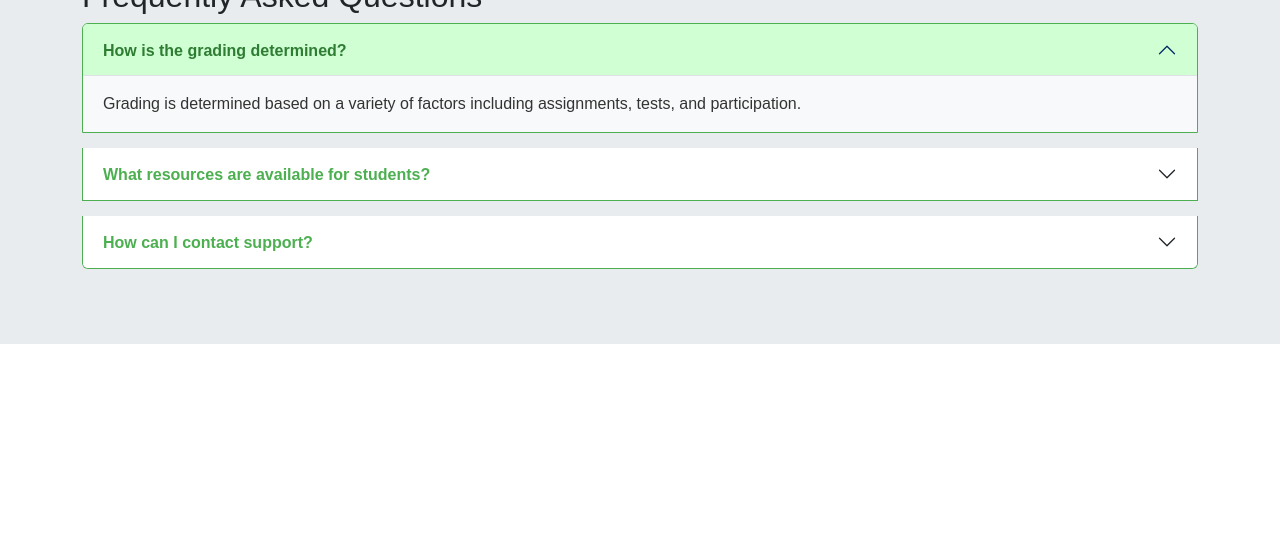
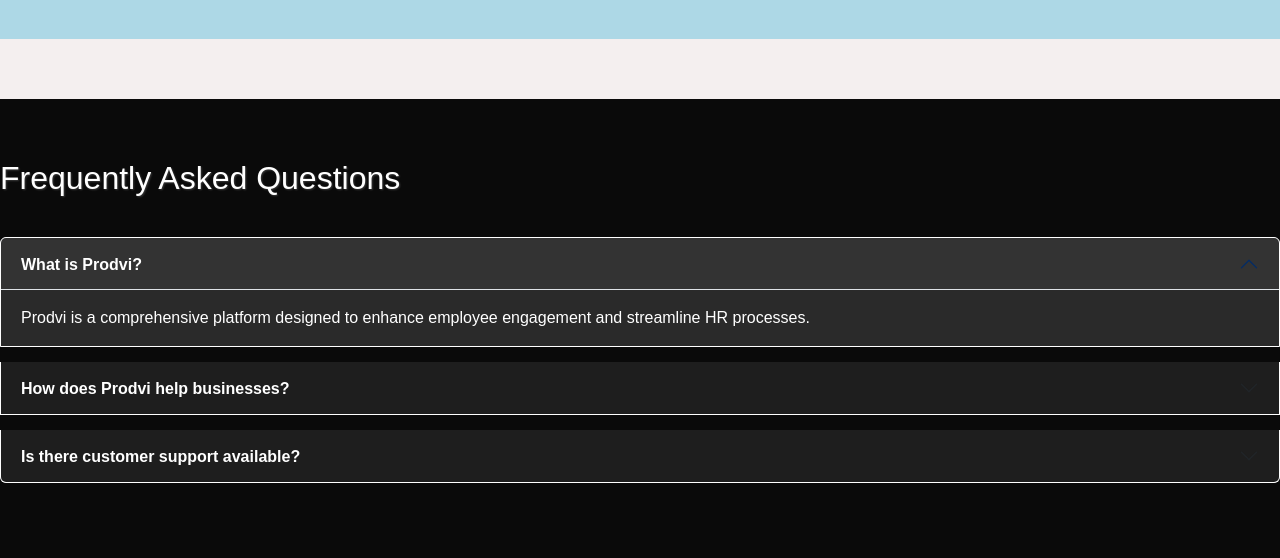
Before and after one commit to WarLoRDlArS/Prodvi, a Django app: page / in a window 1280 px wide. Shown: the part 1928-2486 px from the top of the page. Before the commit the page ends 2272 px from the top, so only its background shows below. Run offline with Django 5.2, Linux system fonts and the light colour scheme; some web fonts are replaced.

Commit message:
Edited landing_page, signup, and login

```diff
--- a/Prodvi/settings.py
+++ b/Prodvi/settings.py
@@ -150,7 +150,7 @@
 #  Typically, this would be a top-level folder inside your project
 STATIC_URL = 'static/'
 
-STATICFILES_DIRECTORY = [
+STATICFILES_DIRS = [
     BASE_DIR / "staticFiles",
 ]
 # do collect static after changing any static files
--- a/users/templates/users/landing_page.html
+++ b/users/templates/users/landing_page.html
@@ -28,47 +28,63 @@
       margin: 0;
       height: 100vh;
       font-family: "Montserrat-Regular", sans-serif;
+      background-color: #f4efef;
+      color: rgb(0, 0, 0);
     }
 
     .navbar {
       z-index: 1000;
-      background: rgba(65, 72, 68, 0.57);
-      position: sticky;
+      background-color: #121212;
+      /* Solid background color */
+      position: fixed;
+      /* Fixed position */
       top: 0;
-      backdrop-filter: blur(3px);
+      width: 100%;
+      /* Ensure it covers full width */
+      padding: 0.3rem 0;
+      /* Reduced vertical padding */
     }
 
     .navbar-brand {
       font-family: "Montserrat-Bold", sans-serif;
-      font-size: 2.5rem;
+      font-size: 1.5rem;
+      /* Reduced font size */
       text-transform: uppercase;
-      letter-spacing: 2px;
-      color: #66bb6a;
+      letter-spacing: 0.5px;
+      /* Reduced letter spacing */
+      color: white;
       transition: color 0.3s ease;
     }
 
     .navbar-brand:hover {
-      color: #2e7d32;
-      text-shadow: 2px 2px 5px rgba(0, 0, 0, 0.1);
+      text-shadow: 2px 2px 5px rgba(255, 255, 255, 0.2);
     }
 
     .nav-link {
       color: #ffffff;
       transition: color 0.3s ease, background-color 0.3s ease;
-      padding: 10px 20px;
+      padding: 5px 10px;
+      /* Reduced padding */
+      font-size: 0.85rem;
+      /* Reduced font size */
     }
 
     .nav-link:hover {
-      color: #8def92;
-      background-color: rgba(0, 0, 0, 0.4);
+      background-color: rgba(255, 255, 255, 0.1);
       border-radius: 10px;
     }
 
     h1 {
       font-family: "Montserrat-Bold", sans-serif;
       margin-bottom: 20px;
-      color: #32aa42;
-      text-shadow: 1px 1px 2px rgba(0, 0, 0, 0.4);
+      text-shadow: 1px 1px 2px rgba(255, 255, 255, 0.2);
+    }
+
+    .section {
+      padding: 40px;
+      background-color: #add8e6;
+      margin-top: 60px;
+      /* Added margin to push content below fixed navbar */
     }
 
     #about1,
@@ -120,47 +135,60 @@
     }
 
     #faq {
-      background-color: #e9ecef;
+      background-color: #0a0a0a;
       padding: 60px 0;
     }
 
     .faq-header {
+      color: white;
+      /* Change text color to white */
       font-family: "Montserrat-Bold", sans-serif;
       font-size: 2rem;
       margin-bottom: 40px;
-      color: #4caf50;
     }
 
+
     .accordion-item {
-      border: 1px solid #4caf50;
+      border: 1px solid #ffffff;
       margin-bottom: 15px;
       transition: box-shadow 0.3s;
     }
 
     .accordion-button {
-      background-color: #fff;
-      color: #4caf50;
+      background-color: #1e1e1e;
+      color: white;
       font-weight: bold;
     }
 
     .accordion-button:not(.collapsed) {
-      background-color: #d0ffd4;
-      color: #2e7d32;
+      background-color: #333333;
+      color: white;
     }
 
     .accordion-body {
-      background-color: #f8f9fa;
-      color: #333;
+      background-color: #2a2a2a;
+      color: white;
     }
 
-    .video-container {
+    .image-container {
       position: relative;
       width: 100%;
       height: 100vh;
       overflow: hidden;
+      animation: fadeIn 1s ease;
     }
 
-    .video-container video {
+    @keyframes fadeIn {
+      from {
+        opacity: 0;
+      }
+
+      to {
+        opacity: 1;
+      }
+    }
+
+    .image-container img {
       position: absolute;
       top: 50%;
       left: 50%;
@@ -199,22 +246,17 @@
 
   {% csrf_token %}
 
-  <div class="video-container">
-    <video autoplay muted loop>
-      <source src="{% static 'images/Eco1.mp4' %}" type="video/mp4" />
-      Your browser does not support the video tag.
-    </video>
-    <div class="overlay">
+  <div class="image-container">
+    <img src="https://odblogs.zohowebstatic.com/sites/qntrl-blog/files/qntrl-blog/performance_review_feature_image.jpg"
+      alt="Background Image" />
     <div class="overlay-text">
-        <h1>Welcome to Prodvi!</h1>
-        <h3>Yahape ek image ya fir video ayaga.</h3>
-      </div>
+      <h1>Welcome to Prodvi</h1>
+      <p>Redefining the future of work.</p>
     </div>
     <div class="header">
-      <nav class="navbar navbar-expand-lg">
+      <nav class="navbar navbar-expand-lg fixed-top"> <!-- Added fixed-top class -->
         <div class="container">
           <a class="navbar-brand" href="#">
-            <img src="{% static 'logo.png' %}" alt="Logo" class="logo" />
             Prodvi
           </a>
           <button class="navbar-toggler" type="button" data-bs-toggle="collapse" data-bs-target="#navbarNav"
@@ -246,72 +288,49 @@
     <div class="vision">
       <h1>Vision</h1>
       <ul>
-        <li>
-          Foster a work environment where employees feel valued and empowered
-          to reach their full potential.
-        </li>
-        <li>
-          Create a seamless and efficient process for managing employee data
-          and workflows.
-        </li>
-        <li>
-          Utilize analytics to drive informed decisions that enhance employee
-          satisfaction and organizational effectiveness.
-        </li>
-        <li>
-          Enhance collaboration and communication across all levels of the
-          organization for improved teamwork.
-        </li>
+        <li>Foster a work environment where employees feel valued and empowered to reach their full potential.</li>
+        <li>Create a seamless and efficient process for managing employee data and workflows.</li>
+        <li>Utilize analytics to drive informed decisions that enhance employee satisfaction and organizational
+          effectiveness.</li>
+        <li>Enhance collaboration and communication across all levels of the organization for improved teamwork.</li>
       </ul>
     </div>
     <div class="image-side">
-      <img src="{% static 'images/vission.png' %}" alt="Vision Image" class="image" />
+      <img src="https://www.rsiconcepts.com/blog/wp-content/uploads/2024/09/What-is-a-Performance-Management-System.jpg"
+        alt="Vision Image" class="image" />
     </div>
   </div>
 
   <div class="section" id="about2">
-    <div class="image">
-      <img src="{% static 'images/mission.avif' %}" alt="Mission Image" class="image" />
+    <div class="image-side">
+      <img src="https://www.assessteam.com/wp-content/uploads/2017/01/Screen-Shot-2020-07-21-at-3.00.56-PM.png"
+        alt="Mission Image" class="image" />
     </div>
     <div class="mission">
       <h1>Mission</h1>
       <ul>
-        <li>
-          Provide tools that simplify employee onboarding, performance
-          evaluations, and leave management.
-        </li>
-        <li>
-          Implement features that promote employee engagement and feedback to
-          improve workplace culture.
-        </li>
-        <li>
-          Offer resources for continuous learning and professional development
-          of employees.
-        </li>
-        <li>
-          Streamline recruitment and onboarding processes to attract and
-          retain top talent.
-        </li>
+        <li>Provide innovative HR solutions that enhance employee engagement and drive productivity.</li>
+        <li>Utilize cutting-edge technology to streamline HR processes and improve data accuracy.</li>
+        <li>Ensure compliance with labor laws and regulations to protect both employees and the organization.</li>
+        <li>Empower organizations to make data-driven decisions through comprehensive analytics and reporting.</li>
       </ul>
     </div>
   </div>
 
   <div class="section" id="faq">
-    <div class="container">
-      <h2>Frequently Asked Questions</h2>
-      <div class="accordion" id="faqAccordion">
+    <h1 class="faq-header">Frequently Asked Questions</h1>
+    <div class="accordion" id="accordionExample">
       <div class="accordion-item">
         <h2 class="accordion-header" id="headingOne">
           <button class="accordion-button" type="button" data-bs-toggle="collapse" data-bs-target="#collapseOne"
             aria-expanded="true" aria-controls="collapseOne">
-              How is the grading determined?
+            What is Prodvi?
           </button>
         </h2>
         <div id="collapseOne" class="accordion-collapse collapse show" aria-labelledby="headingOne"
-            data-bs-parent="#faqAccordion">
+          data-bs-parent="#accordionExample">
           <div class="accordion-body">
-              Grading is determined based on a variety of factors including
-              assignments, tests, and participation.
+            Prodvi is a comprehensive platform designed to enhance employee engagement and streamline HR processes.
           </div>
         </div>
       </div>
@@ -319,14 +338,14 @@
         <h2 class="accordion-header" id="headingTwo">
           <button class="accordion-button collapsed" type="button" data-bs-toggle="collapse"
             data-bs-target="#collapseTwo" aria-expanded="false" aria-controls="collapseTwo">
-              What resources are available for students?
+            How does Prodvi help businesses?
           </button>
         </h2>
         <div id="collapseTwo" class="accordion-collapse collapse" aria-labelledby="headingTwo"
-            data-bs-parent="#faqAccordion">
+          data-bs-parent="#accordionExample">
           <div class="accordion-body">
-              We provide various resources including study guides, tutoring
-              sessions, and online forums.
+            By automating HR tasks, providing analytics, and improving communication, Prodvi enables businesses to focus
+            on their core objectives.
           </div>
         </div>
       </div>
@@ -334,22 +353,21 @@
         <h2 class="accordion-header" id="headingThree">
           <button class="accordion-button collapsed" type="button" data-bs-toggle="collapse"
             data-bs-target="#collapseThree" aria-expanded="false" aria-controls="collapseThree">
-              How can I contact support?
+            Is there customer support available?
           </button>
         </h2>
         <div id="collapseThree" class="accordion-collapse collapse" aria-labelledby="headingThree"
-            data-bs-parent="#faqAccordion">
+          data-bs-parent="#accordionExample">
           <div class="accordion-body">
-              You can contact support via email or through our contact form on
-              the website.
-            </div>
+            Yes, we offer 24/7 customer support to assist with any questions or issues.
           </div>
         </div>
       </div>
     </div>
   </div>
 
-  <script src="https://cdn.jsdelivr.net/npm/bootstrap@5.3.0/dist/js/bootstrap.bundle.min.js"></script>
+  <script src="https://cdn.jsdelivr.net/npm/@popperjs/core@2.11.6/dist/umd/popper.min.js"></script>
+  <script src="https://cdn.jsdelivr.net/npm/bootstrap@5.3.0/dist/js/bootstrap.min.js"></script>
 </body>
 
 </html>
```
Also changed, not shown: other parts of users/templates/users/landing_page.html (+25 -7 lines), users/templates/users/login.html (+9 -3 lines), users/templates/users/signup.html (+49 -4 lines), 3 other files. Lines whose indentation alone changed are shown as unchanged.
